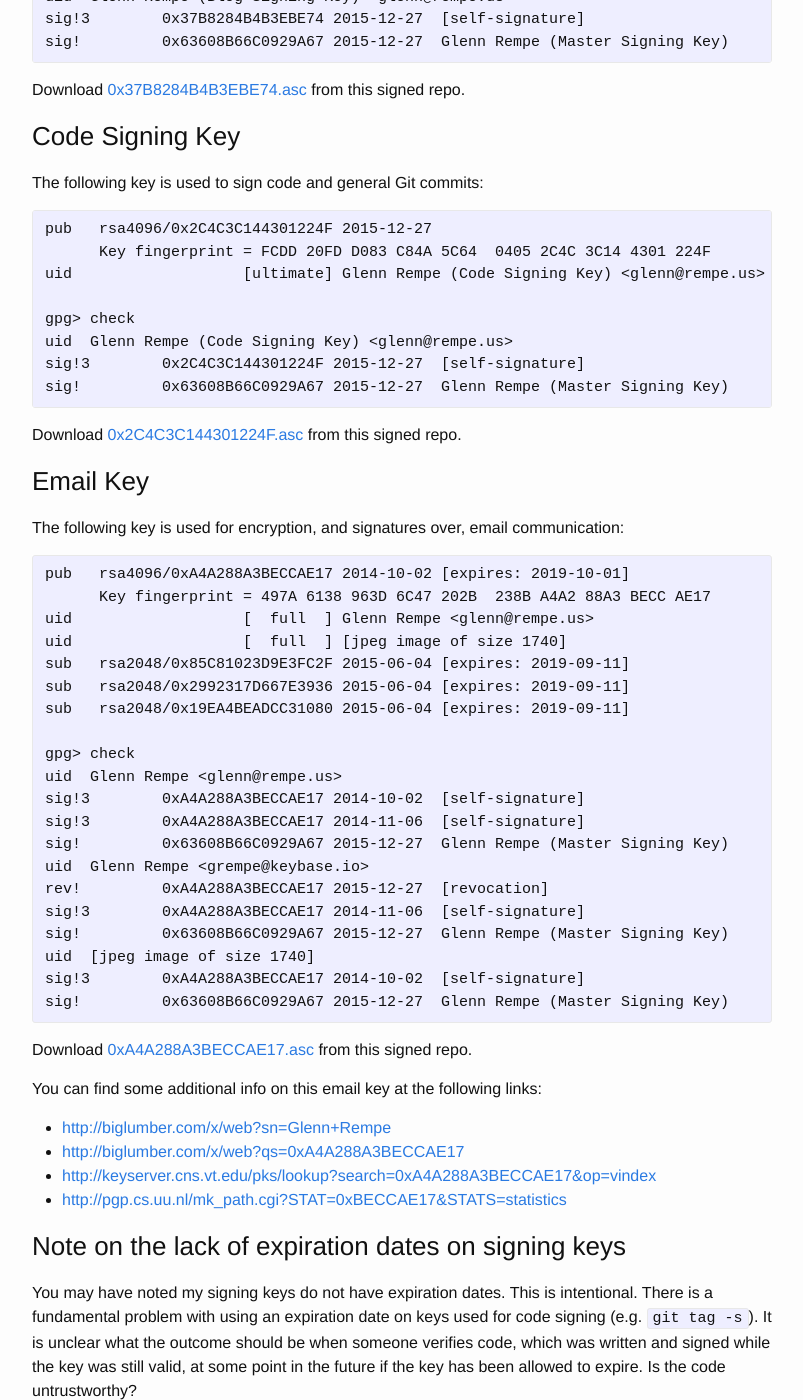
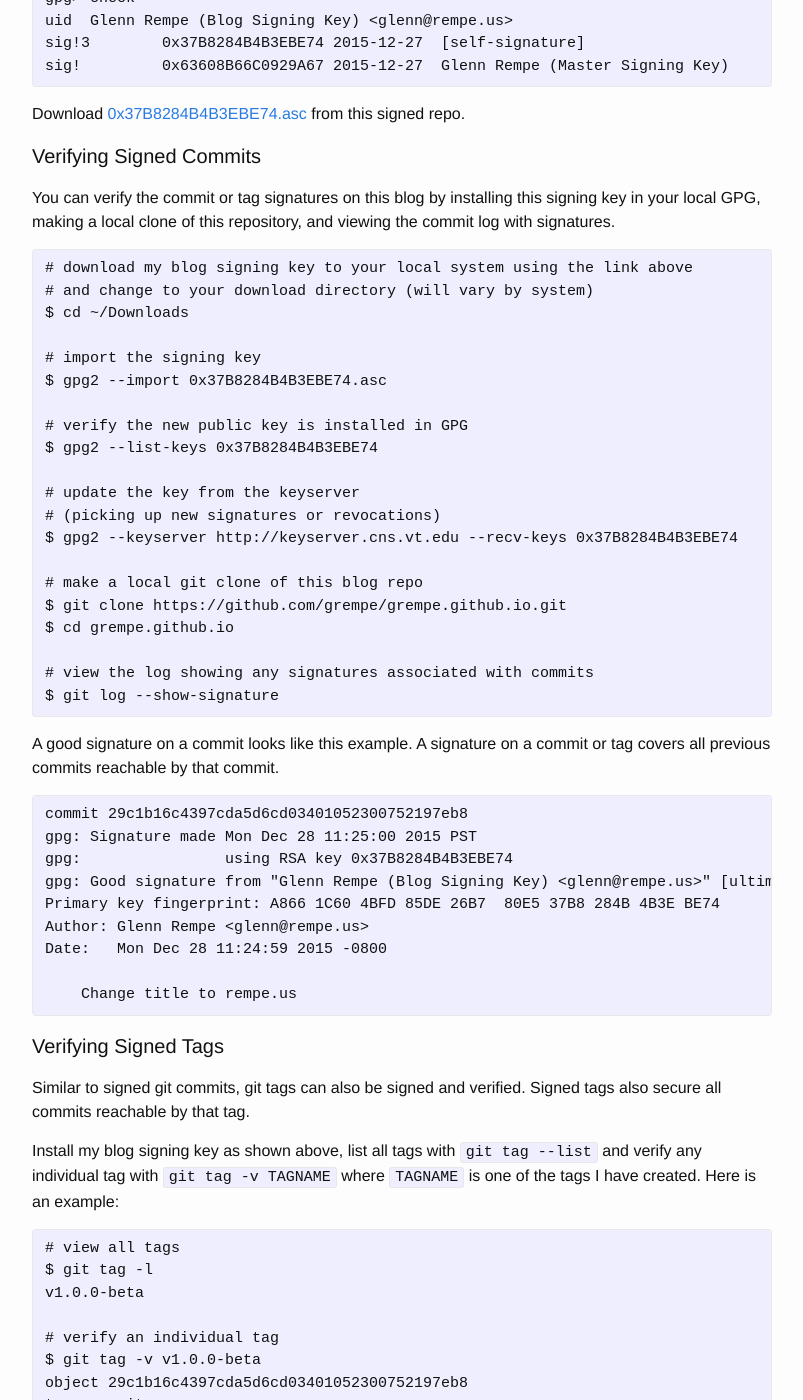
Before and after one commit to grempe/grempe.github.io, a Jekyll site: the page built from keys.md, in a window 1280 px wide and 1400 px high, scrolled down 1247 px. Shown: the whole window, without its empty margins (238-1041 px from the left). Built offline with Jekyll 4.4.1, drawn with Linux system fonts in a browser that asks for light colours; some of the changed text lies outside the part shown.

Commit message:
Additional instructions for verifying signed commits/tags

```diff
--- a/keys.md
+++ b/keys.md
@@ -10,7 +10,7 @@ permalink: /keys/
 ownership of certain OpenPGP keys uses those keys to sign proofs
 that claim ownership of other Internet properties.You can independantly verify
 the cryptographic proofs on each of those properties to see if I do in
-fact control them. You can find all of my PGP public keys and all of my claimed
+fact control them. You can find my PGP public key and all of my claimed
 properties at [https://keybase.io/grempe](https://keybase.io/grempe).
 
 
@@ -51,7 +50,9 @@ the fingerprint of this master key using some other channel in addition to this
 
 ### Blog Signing Key
 
-The following key is used to sign this blog repository:
+The following key is used to sign this blog repository. Signatures applied to
+commits or tags can be cryptographically verified using the [GPG signing functionality
+built into Git](http://git-scm.com/book/en/v2/Git-Tools-Signing-Your-Work){:target="_blank"}.
 
 {% highlight text %}
 pub   rsa4096/0x37B8284B4B3EBE74 2015-12-27
@@ -65,6 +66,79 @@ sig!         0x63608B66C0929A67 2015-12-27  Glenn Rempe (Master Signing Key)
 {% endhighlight %}
 
 Download [0x37B8284B4B3EBE74.asc](/downloads/keys/0x37B8284B4B3EBE74.asc) from this signed repo.
+
+#### Verifying Signed Commits
+
+You can verify the commit or tag signatures on this blog by installing this signing
+key in your local GPG, making a local clone of this repository, and viewing the commit
+log with signatures.
+
+{% highlight text %}
+# download my blog signing key to your local system using the link above
+# and change to your download directory (will vary by system)
+$ cd ~/Downloads
+
+# import the signing key
+$ gpg2 --import 0x37B8284B4B3EBE74.asc
+
+# verify the new public key is installed in GPG
+$ gpg2 --list-keys 0x37B8284B4B3EBE74
+
+# update the key from the keyserver
+# (picking up new signatures or revocations)
+$ gpg2 --keyserver http://keyserver.cns.vt.edu --recv-keys 0x37B8284B4B3EBE74
+
+# make a local git clone of this blog repo
+$ git clone https://github.com/grempe/grempe.github.io.git
+$ cd grempe.github.io
+
+# view the log showing any signatures associated with commits
+$ git log --show-signature
+{% endhighlight %}
+
+A good signature on a commit looks like this example. A signature on a commit
+or tag covers all previous commits reachable by that commit.
+
+{% highlight text %}
+commit 29c1b16c4397cda5d6cd03401052300752197eb8
+gpg: Signature made Mon Dec 28 11:25:00 2015 PST
+gpg:                using RSA key 0x37B8284B4B3EBE74
+gpg: Good signature from "Glenn Rempe (Blog Signing Key) <glenn@rempe.us>" [ultimate]
+Primary key fingerprint: A866 1C60 4BFD 85DE 26B7  80E5 37B8 284B 4B3E BE74
+Author: Glenn Rempe <glenn@rempe.us>
+Date:   Mon Dec 28 11:24:59 2015 -0800
+
+    Change title to rempe.us
+{% endhighlight %}
+
+#### Verifying Signed Tags
+
+Similar to signed git commits, git tags can also be signed and verified. Signed
+tags also secure all commits reachable by that tag.
+
+Install my blog signing key as shown above, list all tags with `git tag --list` and
+verify any individual tag with `git tag -v TAGNAME` where `TAGNAME` is one of the tags
+I have created. Here is an example:
+
+{% highlight text %}
+# view all tags
+$ git tag -l
+v1.0.0-beta
+
+# verify an individual tag
+$ git tag -v v1.0.0-beta
+object 29c1b16c4397cda5d6cd03401052300752197eb8
+type commit
+tag v1.0.0-beta
+tagger Glenn Rempe <glenn@rempe.us> 1451332998 -0800
+
+Beta release of the new site
+gpg: Signature made Mon Dec 28 12:03:18 2015 PST
+gpg:                using RSA key 0x37B8284B4B3EBE74
+gpg: Good signature from "Glenn Rempe (Blog Signing Key) <glenn@rempe.us>" [ultimate]
+Primary key fingerprint: A866 1C60 4BFD 85DE 26B7  80E5 37B8 284B 4B3E BE74
+{% endhighlight %}
+
 
 ### Code Signing Key
 
@@ -112,7 +186,7 @@ sig!         0x63608B66C0929A67 2015-12-27  Glenn Rempe (Master Signing Key)
 
 Download [0xA4A288A3BECCAE17.asc](/downloads/keys/0xA4A288A3BECCAE17.asc) from this signed repo.
 
-You can find some additional info on this email key at the following links:
+Find some additional info on this email key and its position in the Web of Trust:
 
 * [http://biglumber.com/x/web?sn=Glenn+Rempe](http://biglumber.com/x/web?sn=Glenn+Rempe)
 * [http://biglumber.com/x/web?qs=0xA4A288A3BECCAE17](http://biglumber.com/x/web?qs=0xA4A288A3BECCAE17)
```
Also changed, not shown: other parts of keys.md (+2 -3 lines).
